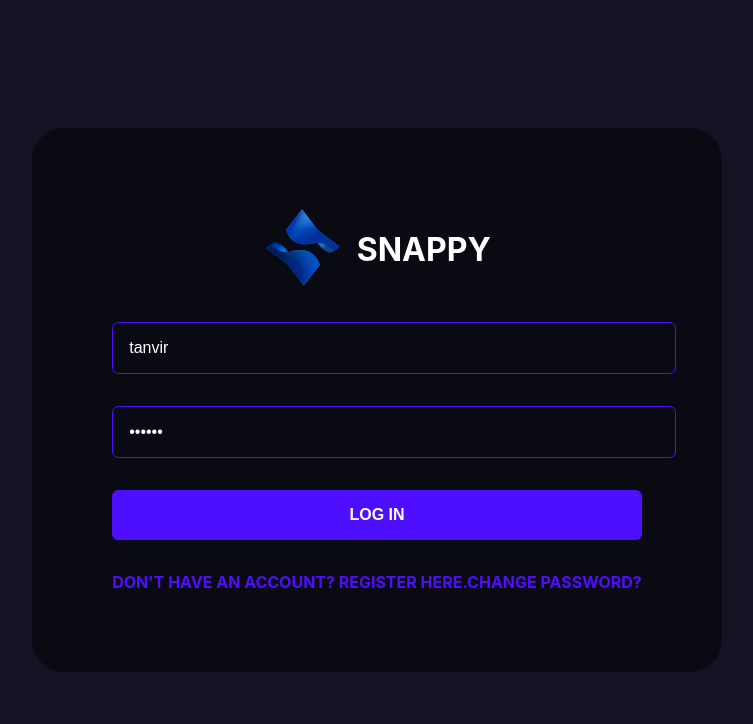
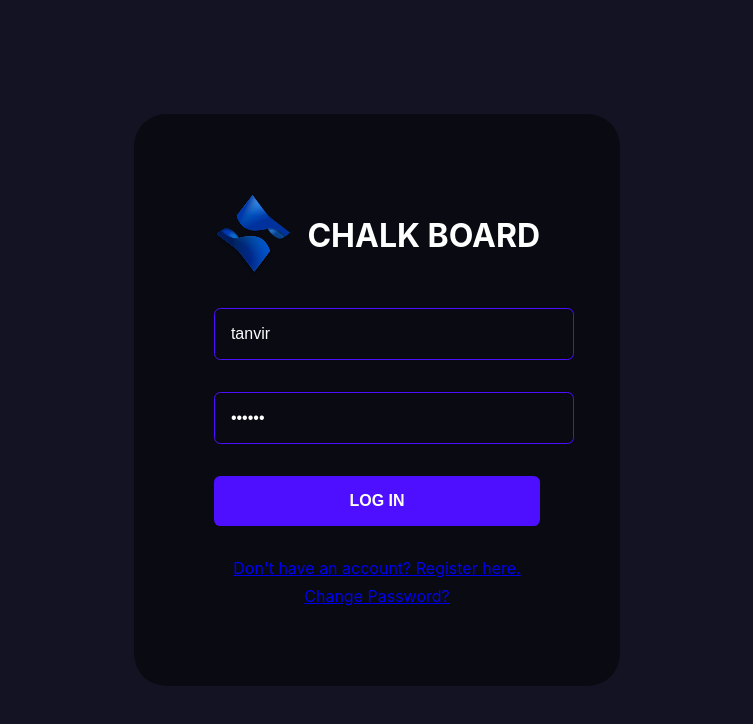
Before and after one commit to tanvirmitul1/whiteboard-application, a React (Create React App) app in the folder client/: page / in a window 1280 px wide. Shown: the top 724 px of the page, without its empty margins (263-1016 px from the left). Built offline with nearby package versions, Linux system fonts and the light colour scheme; no server answers.

Commit message:
login page redesign

```diff
--- a/client/src/pages/LoginPage.js
+++ b/client/src/pages/LoginPage.js
@@ -4,7 +4,7 @@ import styled from "styled-components";
 import { toast } from "react-toastify";
 import { Link, useNavigate } from "react-router-dom";
 import useAuth from "../customHooks/useAuth";
-import Logo from "../../public/logo.svg";
+import Logo from "../files/logo.svg";
 
 const LoginPage = () => {
   const [username, setUsername] = useState("tanvir");
@@ -32,7 +32,7 @@ const LoginPage = () => {
       }, 500);
     } catch (errors) {
       setError(errors?.data?.message || errors?.data?.errors[0]?.msg);
-      toast.error(error); // Show error message with toast
+      toast.error(error);
     }
   };
 
@@ -41,7 +41,7 @@ const LoginPage = () => {
       <form onSubmit={handleSubmit}>
         <div className="brand">
           <img src={Logo} alt="logo" />
-          <h1>snappy</h1>
+          <h1>Chalk Board</h1>
         </div>
         <input
           type="text"
@@ -58,14 +58,14 @@ const LoginPage = () => {
         <button type="submit" disabled={isLoading}>
           Log In
         </button>
-        <span>
+        <Links>
           <Link to="/register/public">
             Don't have an account? Register here.
           </Link>
           <Link to="/change-password">Change Password?</Link>
-        </span>
+        </Links>
       </form>
-      {error && <Error>{error}</Error>} {/* Display error if present */}
+      {error && <Error>{error}</Error>}
     </FormContainer>
   );
 };
@@ -152,4 +152,12 @@ const Error = styled.div`
   margin-top: 1rem;
 `;
 
+const Links = styled.div`
+  display: flex;
+  flex-direction: column;
+  gap: 0.5rem;
+  justify-content: center;
+  align-items: center;
+`;
+
 export default LoginPage;
```
Also changed, not shown: client/src/files/logo.svg (renamed from client/public/logo.svg).
